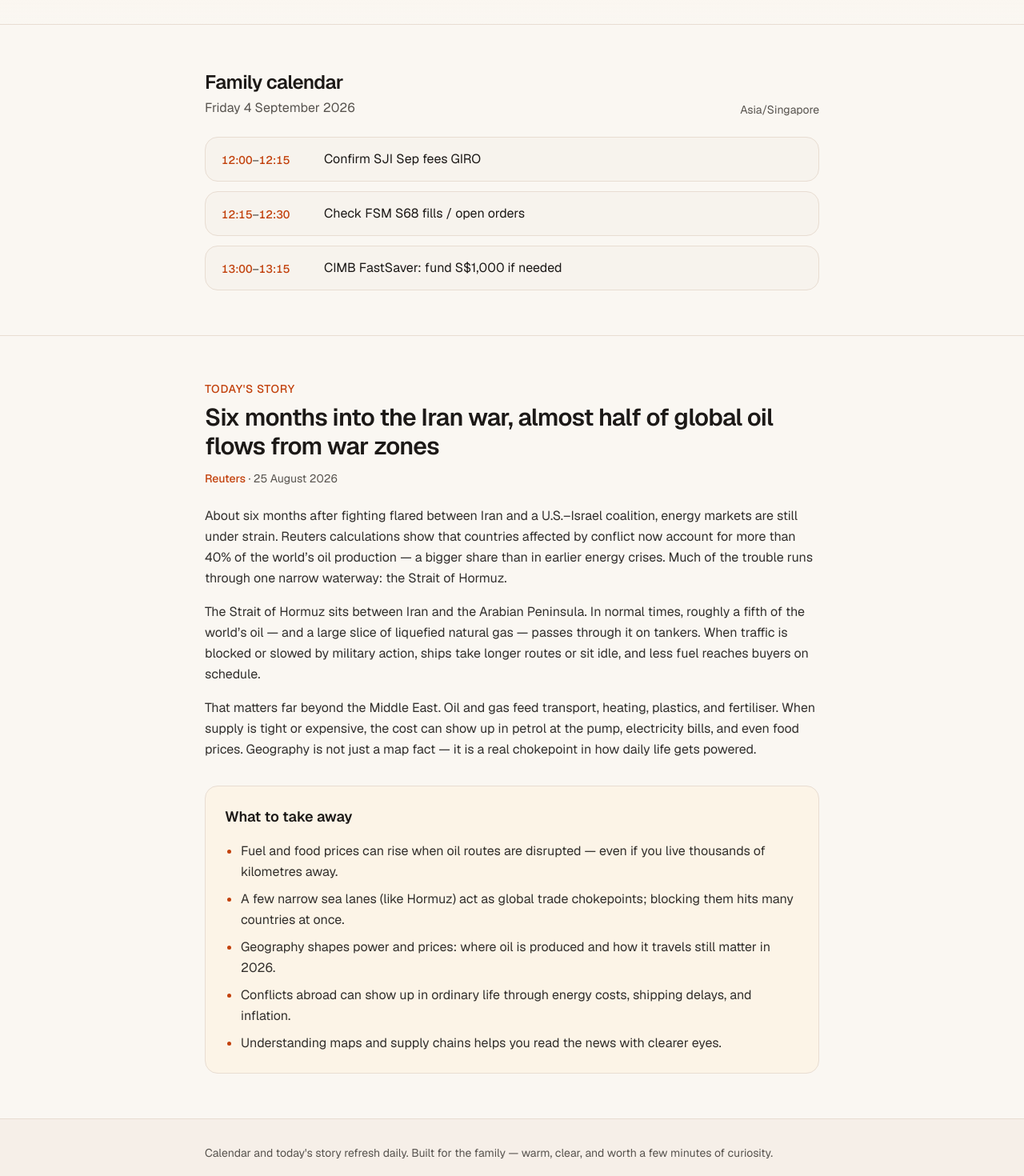
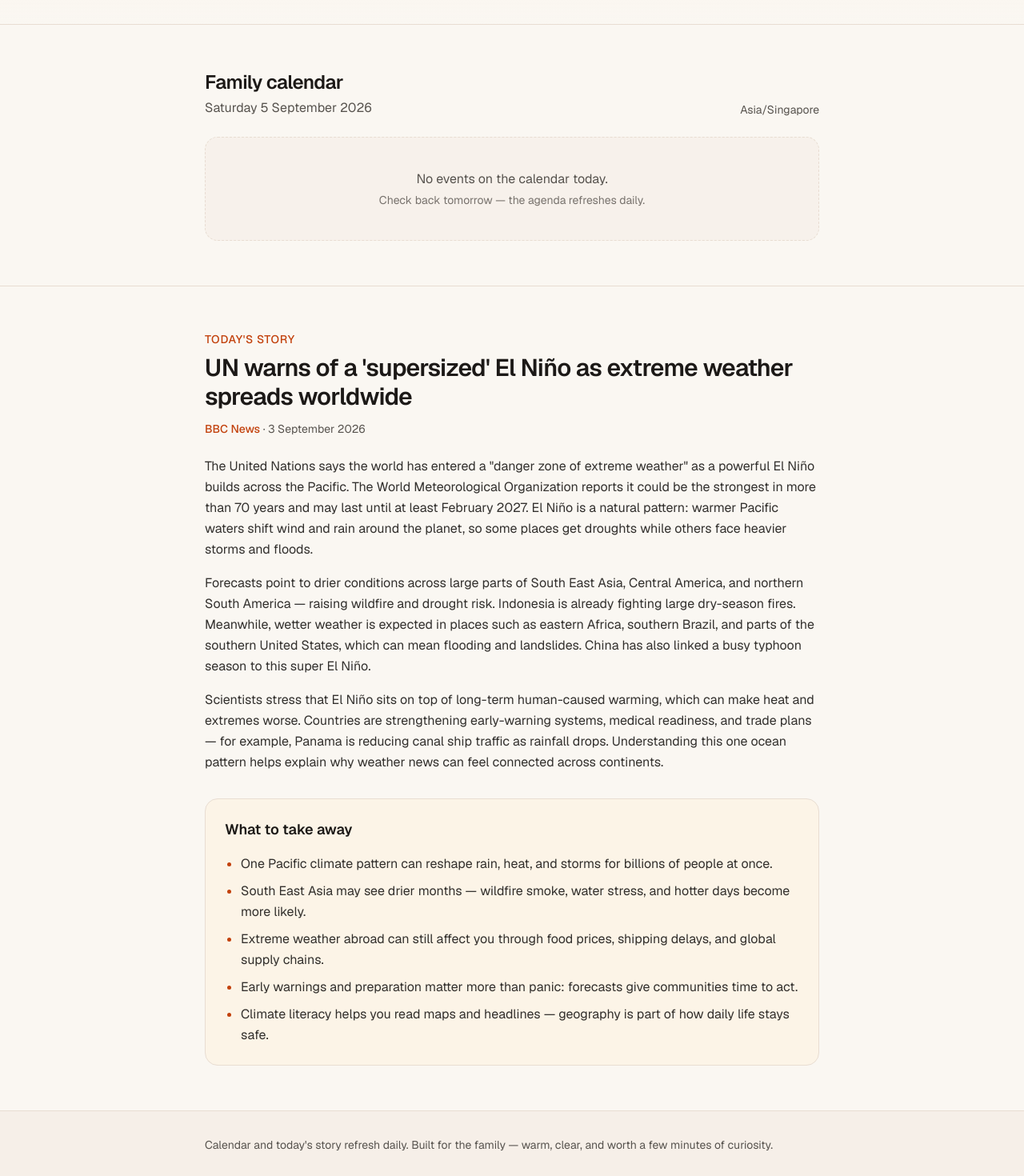
Before and after one commit to kongckk/family-site, a Next.js app: page / in a window 1280 px wide. Shown: the part 280-1750 px from the top of the page at 80% size. Built offline with nearby package versions, Linux system fonts and the light colour scheme.

Commit message:
Daily refresh: Sat 5 Sep calendar + El Niño story
Empty agenda for Saturday (primary calendar); teen-friendly BBC El Niño explainer for the daily story.

```diff
--- a/src/content/calendar.ts
+++ b/src/content/calendar.ts
@@ -13,26 +13,7 @@ export type CalendarDay = {
 
 /** Today's agenda from Google Calendar (Asia/Singapore). Titles + times only. */
 export const todayCalendar: CalendarDay = {
-  dateLabel: "Friday 4 September 2026",
+  dateLabel: "Saturday 5 September 2026",
   timezone: "Asia/Singapore",
-  events: [
-    {
-      id: "1",
-      title: "Confirm SJI Sep fees GIRO",
-      startTime: "12:00",
-      endTime: "12:15",
-    },
-    {
-      id: "2",
-      title: "Check FSM S68 fills / open orders",
-      startTime: "12:15",
-      endTime: "12:30",
-    },
-    {
-      id: "3",
-      title: "CIMB FastSaver: fund S$1,000 if needed",
-      startTime: "13:00",
-      endTime: "13:15",
-    },
-  ],
+  events: [],
 };
--- a/src/content/dailyStory.ts
+++ b/src/content/dailyStory.ts
@@ -9,25 +9,24 @@ export type DailyStory = {
 
 /**
  * One top story for teens — curious, calm, educational.
- * Topic: 2026 Strait of Hormuz / Iran conflict oil supply crisis.
+ * Topic: 2026 "supersized" El Niño / WMO extreme-weather warning.
  */
 export const dailyStory: DailyStory = {
   headline:
-    "Six months into the Iran war, almost half of global oil flows from war zones",
-  sourceName: "Reuters",
-  sourceUrl:
-    "https://www.reuters.com/business/energy/six-months-into-iran-war-almost-half-global-oil-flows-war-zones-2026-08-25/",
-  dateLabel: "25 August 2026",
+    "UN warns of a 'supersized' El Niño as extreme weather spreads worldwide",
+  sourceName: "BBC News",
+  sourceUrl: "https://www.bbc.co.uk/news/articles/c17jqp0xzpzo",
+  dateLabel: "3 September 2026",
   summary: [
-    "About six months after fighting flared between Iran and a U.S.–Israel coalition, energy markets are still under strain. Reuters calculations show that countries affected by conflict now account for more than 40% of the world’s oil production — a bigger share than in earlier energy crises. Much of the trouble runs through one narrow waterway: the Strait of Hormuz.",
-    "The Strait of Hormuz sits between Iran and the Arabian Peninsula. In normal times, roughly a fifth of the world’s oil — and a large slice of liquefied natural gas — passes through it on tankers. When traffic is blocked or slowed by military action, ships take longer routes or sit idle, and less fuel reaches buyers on schedule.",
-    "That matters far beyond the Middle East. Oil and gas feed transport, heating, plastics, and fertiliser. When supply is tight or expensive, the cost can show up in petrol at the pump, electricity bills, and even food prices. Geography is not just a map fact — it is a real chokepoint in how daily life gets powered.",
+    "The United Nations says the world has entered a \"danger zone of extreme weather\" as a powerful El Niño builds across the Pacific. The World Meteorological Organization reports it could be the strongest in more than 70 years and may last until at least February 2027. El Niño is a natural pattern: warmer Pacific waters shift wind and rain around the planet, so some places get droughts while others face heavier storms and floods.",
+    "Forecasts point to drier conditions across large parts of South East Asia, Central America, and northern South America — raising wildfire and drought risk. Indonesia is already fighting large dry-season fires. Meanwhile, wetter weather is expected in places such as eastern Africa, southern Brazil, and parts of the southern United States, which can mean flooding and landslides. China has also linked a busy typhoon season to this super El Niño.",
+    "Scientists stress that El Niño sits on top of long-term human-caused warming, which can make heat and extremes worse. Countries are strengthening early-warning systems, medical readiness, and trade plans — for example, Panama is reducing canal ship traffic as rainfall drops. Understanding this one ocean pattern helps explain why weather news can feel connected across continents.",
   ],
   keyImplications: [
-    "Fuel and food prices can rise when oil routes are disrupted — even if you live thousands of kilometres away.",
-    "A few narrow sea lanes (like Hormuz) act as global trade chokepoints; blocking them hits many countries at once.",
-    "Geography shapes power and prices: where oil is produced and how it travels still matter in 2026.",
-    "Conflicts abroad can show up in ordinary life through energy costs, shipping delays, and inflation.",
-    "Understanding maps and supply chains helps you read the news with clearer eyes.",
+    "One Pacific climate pattern can reshape rain, heat, and storms for billions of people at once.",
+    "South East Asia may see drier months — wildfire smoke, water stress, and hotter days become more likely.",
+    "Extreme weather abroad can still affect you through food prices, shipping delays, and global supply chains.",
+    "Early warnings and preparation matter more than panic: forecasts give communities time to act.",
+    "Climate literacy helps you read maps and headlines — geography is part of how daily life stays safe.",
   ],
 };
```
